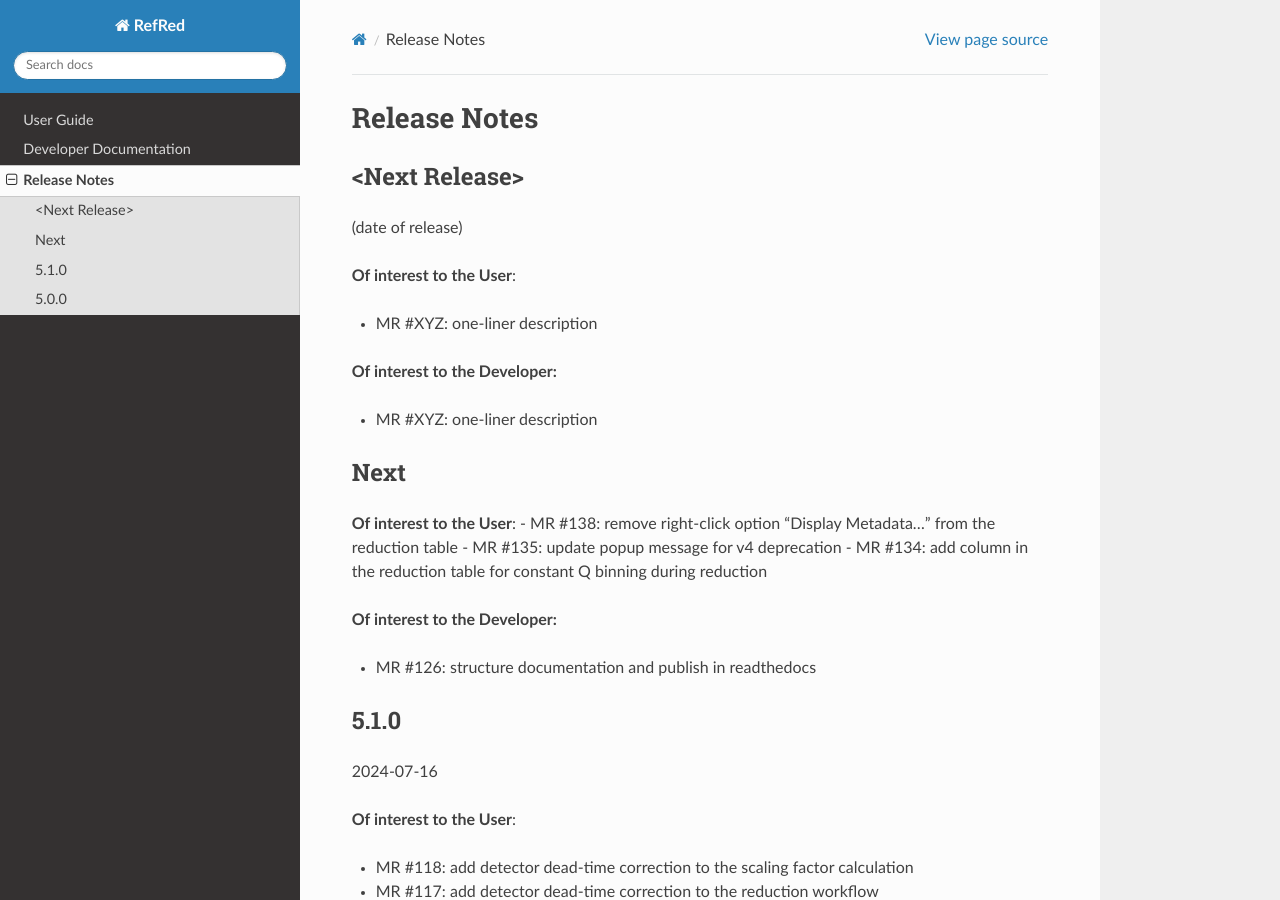
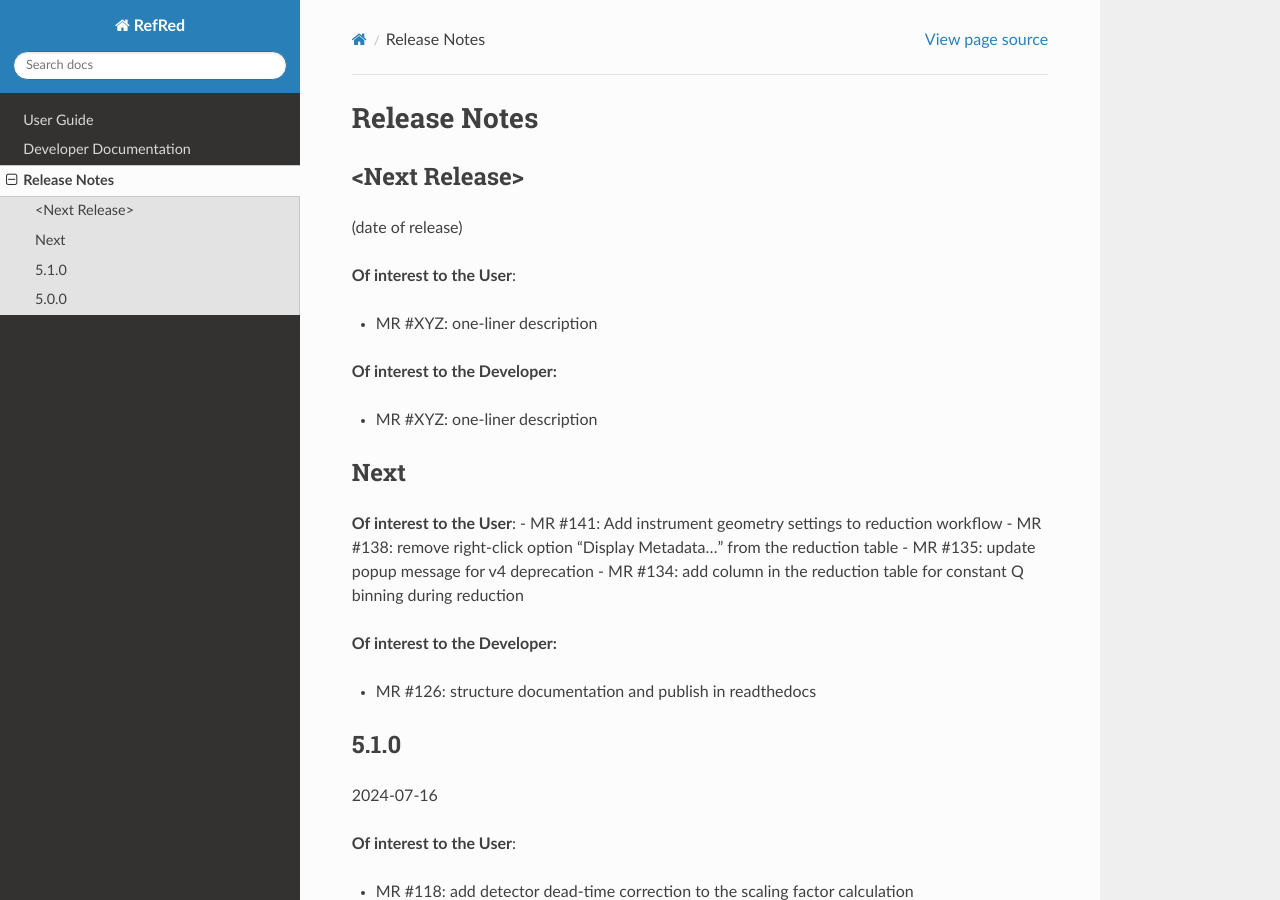
Before and after one commit to neutrons/RefRed, a Sphinx documentation site: the page built from docs/release_notes.rst, in a window 1280 px wide and 900 px high. Built offline with Sphinx 7.4.7 and the Read the Docs theme 3.1.0, drawn with Linux system fonts in a browser that asks for light colours.

Commit message:
add release notes

```diff
--- a/docs/release_notes.rst
+++ b/docs/release_notes.rst
@@ -20,6 +20,7 @@ Next
 ----
 
 **Of interest to the User**:
+- MR #141: Add instrument geometry settings to reduction workflow
 - MR #138: remove right-click option "Display Metadata..." from the reduction table
 - MR #135: update popup message for v4 deprecation
 - MR #134: add column in the reduction table for constant Q binning during reduction
```
